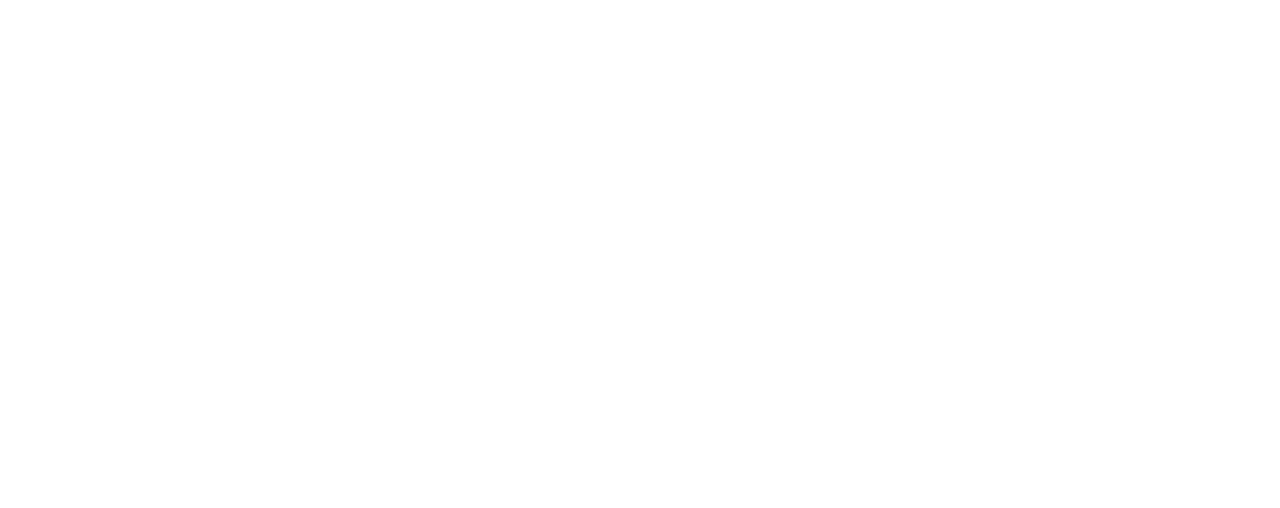
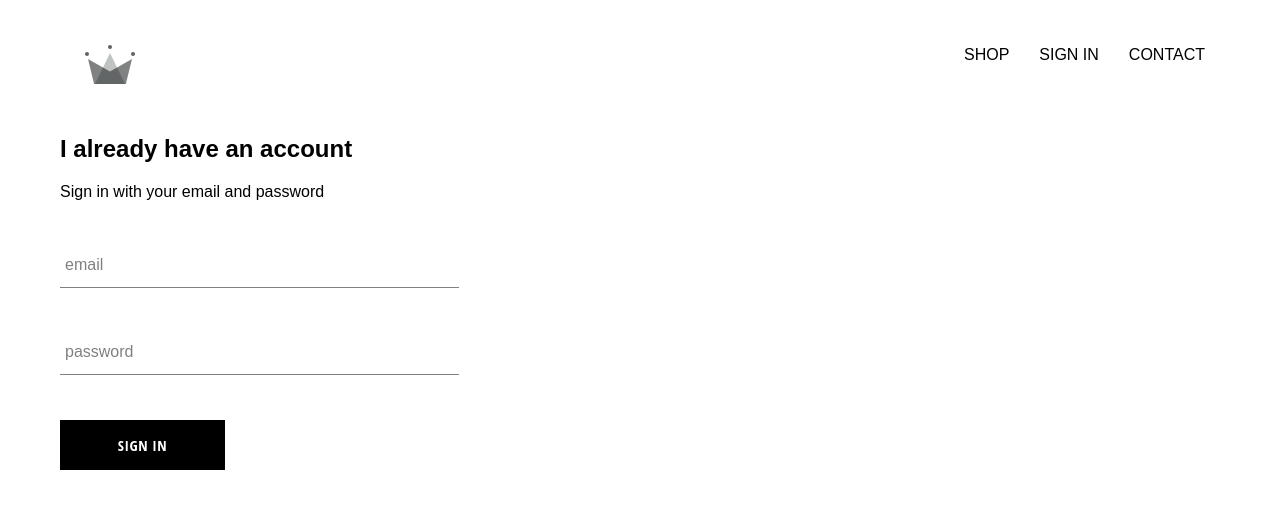
Before and after one commit to azubikeenu/crown-clothing, a React (Create React App) app: page /signin in a window 1280 px wide. Before the commit this address had no page. Shown: the top 508 px of the page. Built offline with nearby package versions, Linux system fonts and the light colour scheme; a web font is replaced by a local one.

Commit message:
added signup page and signup link to header

```diff
--- /dev/null
+++ b/src/components/custom-button/custom-button.component.jsx
@@ -0,0 +1,12 @@
+import React from 'react';
+import './custom-button.style.scss'
+
+const CustomButton = ({ children, ...otherProps }) => {
+  return (
+    <button className="custom-button" {...otherProps}>
+      {children}
+    </button>
+  );
+};
+
+export default CustomButton;
--- /dev/null
+++ b/src/components/custom-button/custom-button.style.scss
@@ -0,0 +1,22 @@
+.custom-button {
+  min-width: 165px;
+  width: auto;
+  height: 50px;
+  letter-spacing: 0.5px;
+  line-height: 50px;
+  padding: 0 35px 0 35px;
+  font-size: 15px;
+  background-color: black;
+  color: white;
+  text-transform: uppercase;
+  font-family: 'Open Sans Condensed';
+  font-weight: bolder;
+  border: none;
+  cursor: pointer;
+
+  &:hover {
+    background-color: white;
+    color: black;
+    border: 1px solid black;
+  }
+}
--- /dev/null
+++ b/src/components/form-input/form-input.component.jsx
@@ -0,0 +1,21 @@
+import React from 'react';
+import './form-input.styles.scss';
+
+const FormInput = ({ handleChange, label, ...otherProps }) => {
+  return (
+    <div className="group">
+      <input className="form-input" onChange={handleChange} {...otherProps} />
+      {label && (
+        <label
+          className={`${
+            otherProps.value.length ? 'shrink' : ''
+          } form-input-label`}
+        >
+          {label}
+        </label>
+      )}
+    </div>
+  );
+};
+
+export default FormInput;
--- /dev/null
+++ b/src/components/form-input/form-input.styles.scss
@@ -0,0 +1,54 @@
+$sub-color: grey;
+$main-color: black;
+
+@mixin shrinkLabel {
+  top: -14px;
+  font-size: 12px;
+  color: $main-color;
+}
+
+.group {
+  position: relative;
+  margin: 45px 0;
+
+  .form-input {
+    background: none;
+    background-color: white;
+    color: $sub-color;
+    font-size: 18px;
+    padding: 10px 10px 10px 5px;
+    display: block;
+    width: 100%;
+    border: none;
+    border-radius: 0;
+    border-bottom: 1px solid $sub-color;
+    margin: 25px 0;
+
+    &:focus {
+      outline: none;
+    }
+
+    &:focus ~ .form-input-label {
+      @include shrinkLabel();
+    }
+  }
+
+  input[type='password'] {
+    letter-spacing: 0.3em;
+  }
+
+  .form-input-label {
+    color: $sub-color;
+    font-size: 16px;
+    font-weight: normal;
+    position: absolute;
+    pointer-events: none;
+    left: 5px;
+    top: 10px;
+    transition: 300ms ease all;
+
+    &.shrink {
+      @include shrinkLabel();
+    }
+  }
+}
--- a/src/components/header/header.component.jsx
+++ b/src/components/header/header.component.jsx
@@ -1,6 +1,7 @@
 import './header.styles.scss';
 import { Link } from 'react-router-dom';
 import { ReactComponent as Logo } from '../../assets/crown.svg';
+
 
 import React from 'react';
 
@@ -12,6 +13,7 @@ const Header = () => {
       </Link>
       <div className="options">
         <Link className="option" to="/shop">SHOP</Link>
+        <Link className="option" to="/signin">SIGN IN</Link>
         <Link className="option" to="/shop">CONTACT</Link>
       </div>
     </div>
--- /dev/null
+++ b/src/components/sign-in-and-sign-up/sign-in-and-sign-up.component.jsx
@@ -0,0 +1,12 @@
+import React from 'react';
+import './sign-in-and-sign-up.styles.scss';
+import SignIn from '../sign-in/sign-in.component';
+const SignInAndSignUp = () => {
+  return (
+    <div className="sign-in-and-sign-up">
+      <SignIn/>
+    </div>
+  );
+};
+
+export default SignInAndSignUp;
--- /dev/null
+++ b/src/components/sign-in/sign-in.component.jsx
@@ -0,0 +1,50 @@
+import React from 'react';
+import './sign-in.styles.scss';
+import FormInput from '../form-input/form-input.component';
+import CustomButton from '../custom-button/custom-button.component';
+
+class SignIn extends React.Component {
+  state = {
+    email: '',
+    password: '',
+  };
+
+  handleSubmit = (e) => {
+    e.preventDefault();
+    this.setState({ email: '', password: '' });
+  };
+
+  handleChange = (e) => {
+    const { name, value } = e.target;
+    this.setState({ [name]: value });
+  };
+  render() {
+    return (
+      <div className="sign-in">
+        <h2>I already have an account</h2>
+        <span>Sign in with your email and password</span>
+        <form onSubmit={this.handleSubmit}>
+          <FormInput
+            type="email"
+            name="email"
+            handleChange={this.handleChange}
+            value={this.state.email}
+            required
+            label="email"
+          />
+          <FormInput
+            type="password"
+            name="password"
+            value={this.state.password}
+            required
+            handleChange={this.handleChange}
+            label="password"
+          />
+          <CustomButton type="submit">Sign In</CustomButton>
+        </form>
+      </div>
+    );
+  }
+}
+
+export default SignIn;
--- /dev/null
+++ b/src/components/sign-in/sign-in.styles.scss
@@ -0,0 +1,9 @@
+.sign-in {
+  width: 30vw;
+  display: flex;
+  flex-direction: column;
+}
+
+.title {
+  margin: 10px;
+}
--- a/src/index.js
+++ b/src/index.js
@@ -3,6 +3,7 @@ import ReactDOM from 'react-dom/client';
 import { BrowserRouter as Router, Routes, Route } from 'react-router-dom';
 import HomePage from './components/pages/homepage/homepage.component';
 import ShopPage from './components/shop/shop.component';
+import SignInAndSignUp from './components/sign-in-and-sign-up/sign-in-and-sign-up.component';
 import './index.css';
 import App from './App';
 import reportWebVitals from './reportWebVitals';
@@ -15,6 +16,7 @@ root.render(
         <Route path="/" element={<App />}>
           <Route index element={<HomePage/>}/>
           <Route path="shop" element={<ShopPage/>} />
+          <Route path="signin" element={<SignInAndSignUp/>} />
         </Route>
       </Routes>
     </Router>
```
Also changed, not shown: src/components/sign-in-and-sign-up/sign-in-and-sign-up.styles.scss (added).
